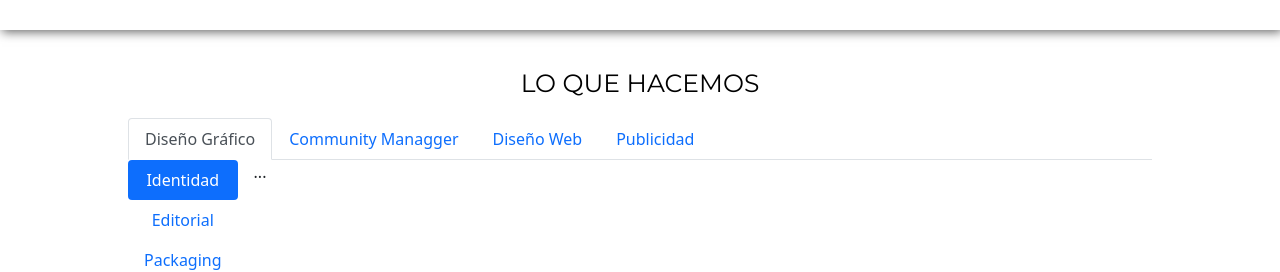
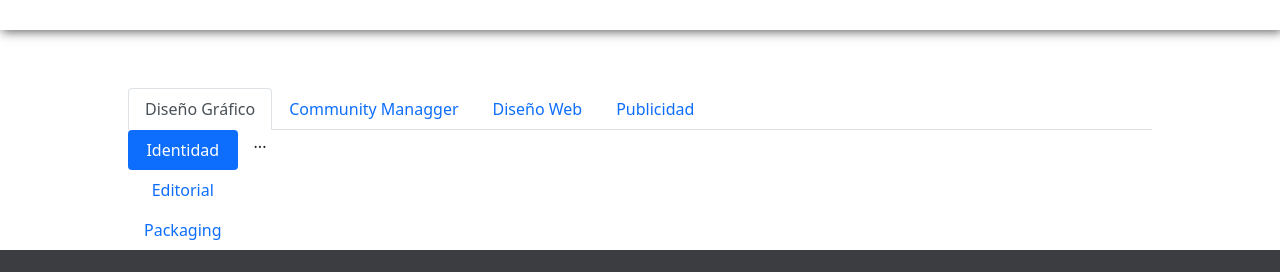
Before and after one commit to rourquiza/URFE, a plain HTML site: page pages/Servicios.html in a window 1280 px wide. Shown: the part 81-353 px from the top of the page. Drawn offline with nearby package versions, Linux system fonts and the light colour scheme.

Commit message:
commit cambiosocho

```diff
--- a/pages/Servicios.html
+++ b/pages/Servicios.html
@@ -58,7 +58,6 @@
     </header>
     <!--comienzo servicios-->
     <div class="nosotrosDos">
-        <h3>LO QUE HACEMOS</h3>
     </div>
     <div class="servicioTodos">
         <nav>
```
